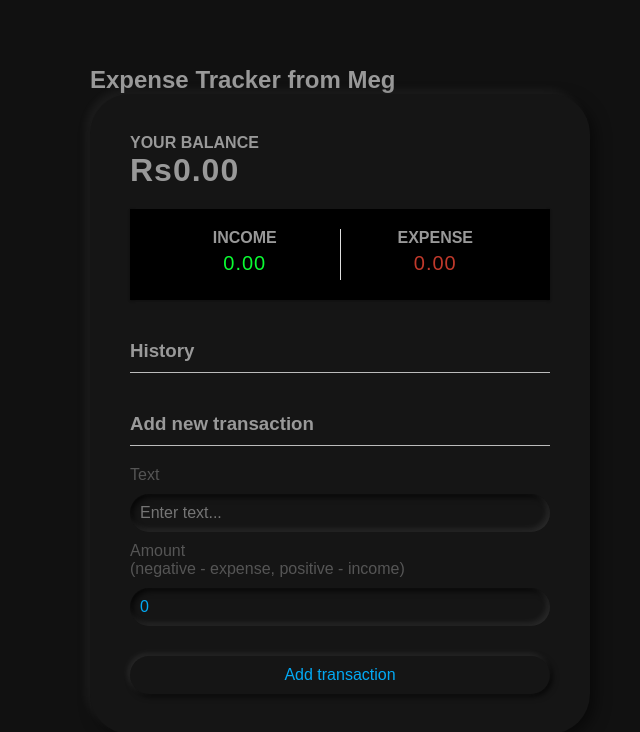
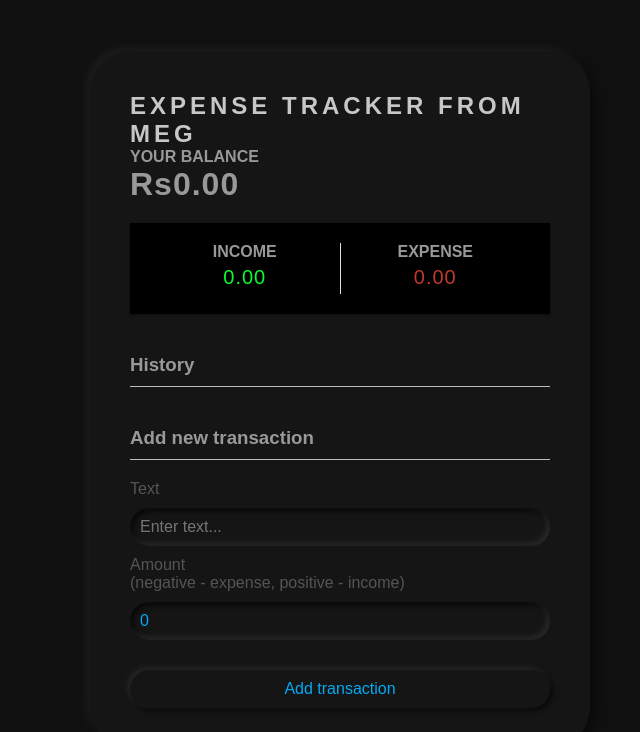
Before and after one commit to Saad-Ansari07/React-Expense-Tracker, a React (Create React App) app: page / in a window 1280 px wide. Shown: the top 732 px of the page, without its empty margins (300-940 px from the left). Built offline with nearby package versions, Linux system fonts and the light colour scheme.

Commit message:
Update App.js

```diff
--- a/src/App.js
+++ b/src/App.js
@@ -13,8 +13,8 @@ import { GlobalProvider } from './Context/GlobalState';
 function App() {
   return (
     <GlobalProvider>
-     <Header/>
      <div className="container">
+      <Header/>
       <Balance/>
       <IncomeExpenses/>
       <TransactionList/>
```
